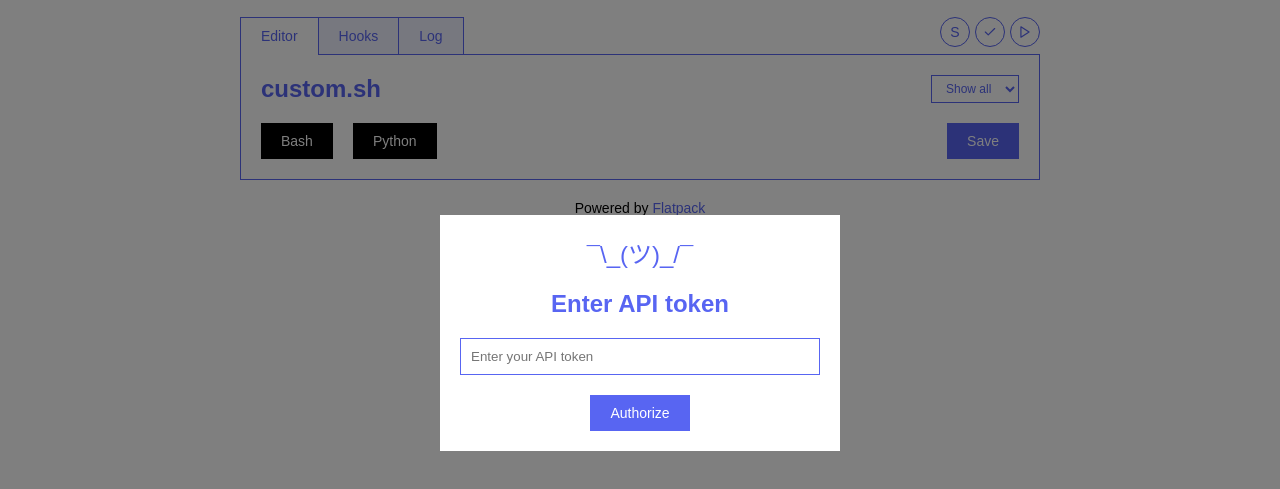
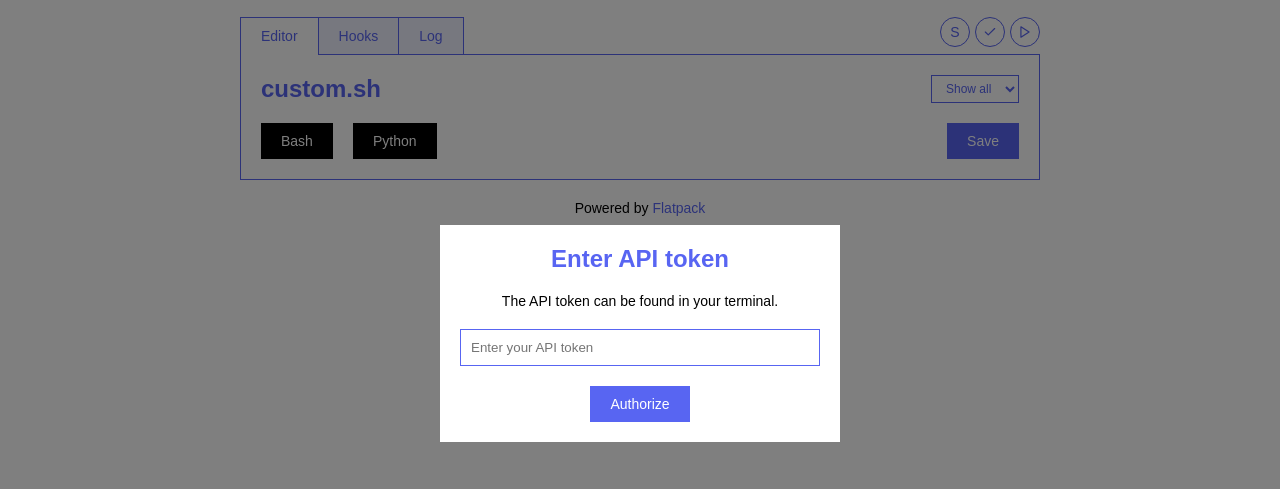
Before and after one commit to RomlinGroup/template, a plain HTML site: page index.html in a window 1280 px wide. Shown: the part 67-556 px from the top of the page. Drawn offline with Linux system fonts and the light colour scheme.

Commit message:
Updated template

```diff
--- a/index.html
+++ b/index.html
@@ -37,10 +37,6 @@
             color: #5865f2;
         }
 
-        #add-python-button, #add-bash-button {
-            background: #000;
-        }
-
         #api-key-input {
             border: 1px solid #5865f2;
             display: block;
@@ -75,9 +71,7 @@
             width: 100%;
         }
 
-        #api-key-modal-image {
-            color: #5865f2;
-            font-size: 24px;
+        #api-key-modal-content p {
             margin-bottom: 20px;
         }
 
@@ -174,6 +168,7 @@
         }
 
         #save-button {
+            background: #5865f2;
             margin-left: auto;
             margin-right: 0px;
         }
@@ -528,12 +523,8 @@
 
 <div id="api-key-modal" style="display: none;">
     <div id="api-key-modal-content">
-
-        <div id="api-key-modal-image">
-            ¯\_(ツ)_/¯
-        </div>
-
         <h2>Enter API token</h2>
+        <p>The API token can be found in your terminal.</p>
         <input type="text" id="api-key-input" placeholder="Enter your API token" autocomplete="off">
         <button id="api-key-authorize">Authorize</button>
     </div>
```
